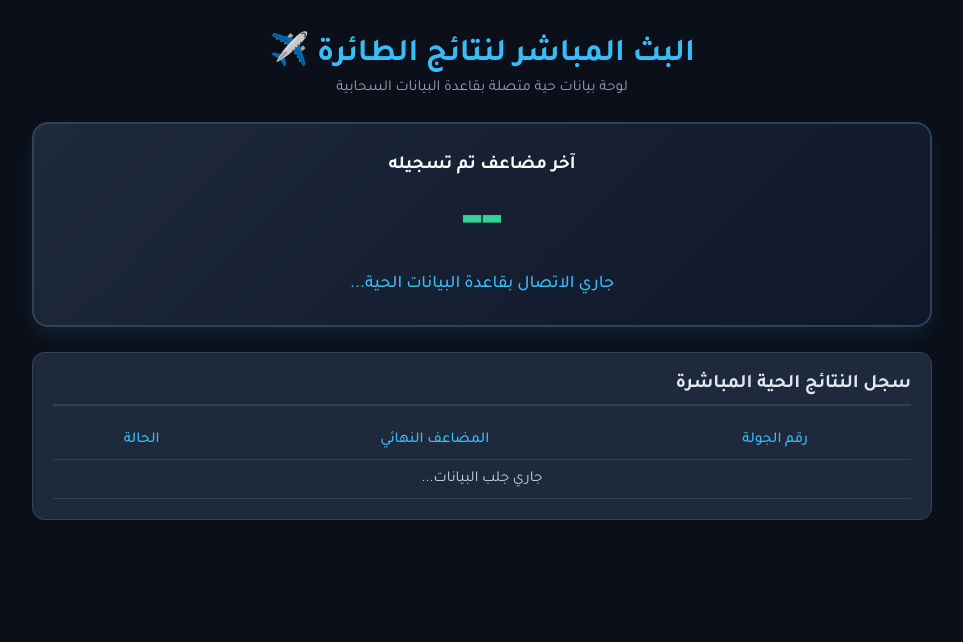
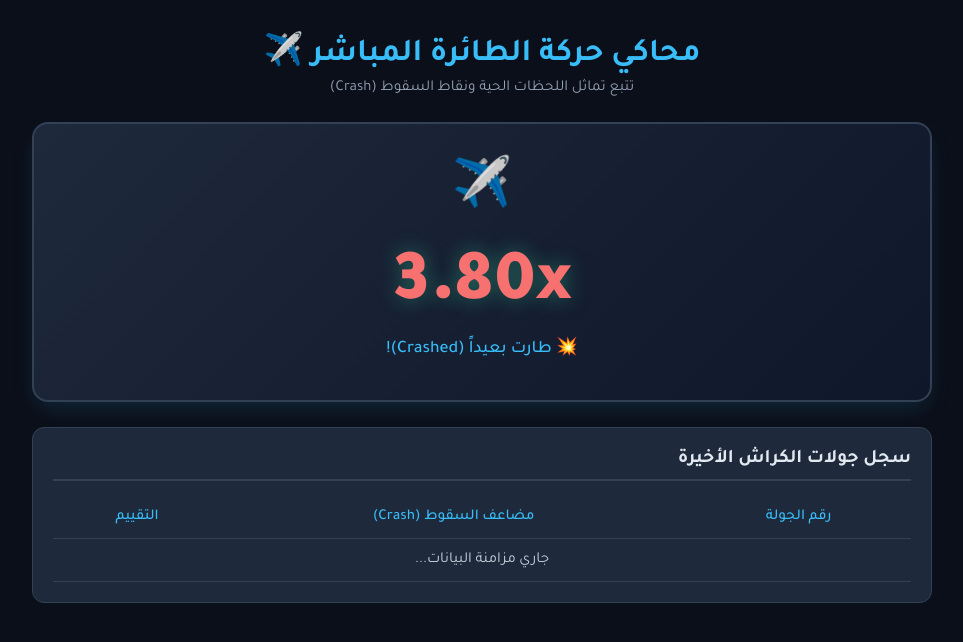
Before and after one commit to 3awd7or-ui/aviator-analytics-dashboard, a plain HTML site: page index.html in a window 1280 px wide. Shown: the whole page, without its empty margins (158-1121 px from the left). Drawn offline with Linux system fonts and the light colour scheme; no server answers.

Commit message:
Update index.html

```diff
--- a/index.html
+++ b/index.html
@@ -3,180 +3,137 @@
 <head>
     <meta charset="UTF-8">
     <meta name="viewport" content="width=device-width, initial-scale=1.0">
-    <title>البث المباشر لنتائج الطائرة - Crash Live</title>
+    <title>محاكي وتحليل Crash المباشر ✈️</title>
     <link href="https://fonts.googleapis.com/css2?family=Tajawal:wght@400;500;700;900&display=swap" rel="stylesheet">
-    <!-- استدعاء مكتبة Firebase للاتصال المباشر بقاعدة البيانات -->
     <script src="https://www.gstatic.com/firebasejs/8.10.1/firebase-app.js"></script>
     <script src="https://www.gstatic.com/firebasejs/8.10.1/firebase-database.js"></script>
     <style>
-        * {
-            margin: 0;
-            padding: 0;
-            box-sizing: border-box;
-            font-family: 'Tajawal', sans-serif;
-        }
-        body {
-            background-color: #0b0f19;
-            color: #f8fafc;
-            min-height: 100vh;
-            display: flex;
-            flex-direction: column;
-            align-items: center;
-            padding: 20px;
-        }
-        header {
-            text-align: center;
-            margin-bottom: 25px;
-            margin-top: 10px;
-        }
-        header h1 {
-            font-size: 2rem;
-            color: #38bdf8;
-            margin-bottom: 5px;
-        }
-        header p {
-            color: #94a3b8;
-            font-size: 0.95rem;
-        }
-        .container {
-            width: 100%;
-            max-width: 900px;
-        }
-        .live-screen {
+        * { margin: 0; padding: 0; box-sizing: border-box; font-family: 'Tajawal', sans-serif; }
+        body { background-color: #0b0f19; color: #f8fafc; min-height: 100vh; display: flex; flex-direction: column; align-items: center; padding: 20px; }
+        header { text-align: center; margin-bottom: 25px; margin-top: 10px; }
+        header h1 { font-size: 2rem; color: #38bdf8; margin-bottom: 5px; }
+        header p { color: #94a3b8; font-size: 0.95rem; }
+        .container { width: 100%; max-width: 900px; }
+
+        /* شاشة الطائرة الكلاسيكية */
+        .game-screen {
             background: linear-gradient(135deg, #1e293b, #0f172a);
             border-radius: 16px;
-            padding: 30px;
+            padding: 40px 20px;
             text-align: center;
             border: 2px solid #334155;
             box-shadow: 0 10px 25px -5px rgba(56, 189, 248, 0.15);
             margin-bottom: 25px;
+            position: relative;
         }
-        .multiplier-display {
-            font-size: 4rem;
-            font-weight: 900;
-            color: #34d399;
-            margin: 10px 0;
-        }
-        .flight-status {
-            font-size: 1.1rem;
-            color: #38bdf8;
-            font-weight: 500;
-        }
-        .table-container {
-            background: #1e293b;
-            border-radius: 12px;
-            padding: 20px;
-            border: 1px solid #334155;
-        }
-        .table-container h2 {
-            font-size: 1.2rem;
-            margin-bottom: 15px;
-            color: #e2e8f0;
-            border-bottom: 2px solid #334155;
-            padding-bottom: 8px;
-        }
-        table {
-            width: 100%;
-            border-collapse: collapse;
-            text-align: center;
-        }
-        th, td {
-            padding: 10px;
-            border-bottom: 1px solid #334155;
-            font-size: 0.95rem;
-        }
+        .plane-icon { font-size: 3rem; margin-bottom: 10px; display: inline-block; animation: bounce 2s infinite; }
+        @keyframes bounce { 0%, 100% { transform: translateY(0); } 50% { transform: translateY(-10px); } }
+
+        .multiplier-display { font-size: 4.5rem; font-weight: 900; color: #34d399; margin: 5px 0; text-shadow: 0 0 20px rgba(52, 211, 153, 0.4); }
+        .flight-status { font-size: 1.1rem; color: #38bdf8; font-weight: 500; }
+
+        .table-container { background: #1e293b; border-radius: 12px; padding: 20px; border: 1px solid #334155; }
+        .table-container h2 { font-size: 1.2rem; margin-bottom: 15px; color: #e2e8f0; border-bottom: 2px solid #334155; padding-bottom: 8px; }
+        table { width: 100%; border-collapse: collapse; text-align: center; }
+        th, td { padding: 12px; border-bottom: 1px solid #334155; font-size: 0.95rem; }
         th { color: #38bdf8; font-weight: 500; }
         td { color: #cbd5e1; }
-        .badge {
-            background: rgba(52, 211, 153, 0.15);
-            color: #34d399;
-            padding: 3px 8px;
-            border-radius: 20px;
-            font-weight: 700;
-        }
-        .badge.low {
-            background: rgba(248, 113, 113, 0.15);
-            color: #f87171;
-        }
+        .badge { background: rgba(52, 211, 153, 0.15); color: #34d399; padding: 4px 10px; border-radius: 20px; font-weight: 700; }
+        .badge.low { background: rgba(248, 113, 113, 0.15); color: #f87171; }
     </style>
 </head>
 <body>
 
     <header>
-        <h1>البث المباشر لنتائج الطائرة ✈️</h1>
-        <p>لوحة بيانات حية متصلة بقاعدة البيانات السحابية</p>
+        <h1>محاكي حركة الطائرة المباشر ✈️</h1>
+        <p>تتبع تماثل اللحظات الحية ونقاط السقوط (Crash)</p>
     </header>
 
     <div class="container">
-        <div class="live-screen">
-            <h3>آخر مضاعف تم تسجيله</h3>
-            <div class="multiplier-display" id="current-multiplier">--</div>
-            <div class="flight-status" id="connection-status">جاري الاتصال بقاعدة البيانات الحية...</div>
+        <!-- الشاشة الحية -->
+        <div class="game-screen">
+            <div class="plane-icon">✈️</div>
+            <div class="multiplier-display" id="live-multiplier">1.00x</div>
+            <div class="flight-status" id="flight-status-text">جاري انتظار الجولة القادمة...</div>
         </div>
 
+        <!-- الجدول -->
         <div class="table-container">
-            <h2>سجل النتائج الحية المباشرة</h2>
+            <h2>سجل جولات الكراش الأخيرة</h2>
             <table>
                 <thead>
                     <tr>
                         <th>رقم الجولة</th>
-                        <th>المضاعف النهائي</th>
-                        <th>الحالة</th>
+                        <th>مضاعف السقوط (Crash)</th>
+                        <th>التقييم</th>
                     </tr>
                 </thead>
                 <tbody id="realtime-results">
-                    <tr><td colspan="3">جاري جلب البيانات...</td></tr>
+                    <tr><td colspan="3">جاري مزامنة البيانات...</td></tr>
                 </tbody>
             </table>
         </div>
     </div>
 
     <script>
-        // إعدادات الاتصال بقاعدة بيانات Firebase الخاصة بك[cite: 3]
         const firebaseConfig = {
             databaseURL: "https://aviator-live-data-default-rtdb.firebaseio.com/"
         };
         firebase.initializeApp(firebaseConfig);
+        const dbRef = firebase.database().ref('game_results');
 
-        const dbRef = firebase.database().ref('game_results');
-        const statusEl = document.getElementById('connection-status');
-        const currentMultEl = document.getElementById('current-multiplier');
-        const tableBody = document.getElementById('realtime-results');
+        let currentVal = 1.00;
+        let isRunning = false;
 
-        // الاستماع المباشر للتحديثات الفورية في قاعدة البيانات
         dbRef.on('value', (snapshot) => {
             const data = snapshot.val();
             if (data) {
-                statusEl.innerText = "متصل بالبث المباشر بنجاح ✅";
+                let resultsArray = Object.values(data).reverse();
+
+                // تحديث الجدول
+                const tableBody = document.getElementById('realtime-results');
                 tableBody.innerHTML = "";
-
-                let resultsArray = Object.values(data).reverse(); // أحدث النتائج في الأعلى
-
-                if (resultsArray.length > 0) {
-                    currentMultEl.innerText = resultsArray[0].multiplier + 'x';
-                    if (parseFloat(resultsArray[0].multiplier) < 1.5) {
-                        currentMultEl.style.color = '#f87171';
-                    } else {
-                        currentMultEl.style.color = '#34d399';
-                    }
-                }
-
                 resultsArray.forEach(item => {
-                    let isLow = parseFloat(item.multiplier) < 1.5;
+                    let mult = parseFloat(item.multiplier);
+                    let isLow = mult < 1.5;
                     let tr = document.createElement('tr');
                     tr.innerHTML = `
                         <td>${item.round || '---'}</td>
-                        <td><span class="badge ${isLow ? 'low' : ''}">${item.multiplier}x</span></td>
-                        <td>${isLow ? 'منخفض' : 'مرتفع/جيد'}</td>
+                        <td><span class="badge ${isLow ? 'low' : ''}">${mult.toFixed(2)}x</span></td>
+                        <td>${isLow ? 'سقوط مبكر 💥' : 'مرتفع 🚀'}</td>
                     `;
                     tableBody.appendChild(tr);
                 });
-            } else {
-                statusEl.innerText = "لا توجد بيانات مسجلة في قاعدة البيانات حالياً.";
             }
-        }, (error) => {
-            statusEl.innerText = "فشل الاتصال بقاعدة البيانات ❌";
         });
+
+        // محاكاة بصرية لحركة صعود الطائرة في الواجهة بشكل مطابق للعبة الحقيقية
+        function simulateFlightAnimation() {
+            let targetCrash = (Math.random() * 3 + 1.1).toFixed(2);
+            currentVal = 1.00;
+            isRunning = true;
+
+            document.getElementById('flight-status-text').innerText = "الطائرة تحلق الآن... 🚀";
+            document.getElementById('live-multiplier').style.color = "#34d399";
+
+            let timer = setInterval(() => {
+                currentVal += 0.04 * currentVal; // حركة تصاعدية مشابهة للكراش
+                if (currentVal >= targetCrash) {
+                    clearInterval(timer);
+                    document.getElementById('live-multiplier').innerText = parseFloat(targetCrash).toFixed(2) + 'x';
+                    document.getElementById('live-multiplier').style.color = "#f87171";
+                    document.getElementById('flight-status-text').innerText = "💥 طارت بعيداً (Crashed)!";
+
+                    setTimeout(() => {
+                        simulateFlightAnimation();
+                    }, 4000); // استراحة بين الجولات
+                } else {
+                    document.getElementById('live-multiplier').innerText = currentVal.toFixed(2) + 'x';
+                }
+            }, 100);
+        }
+
+        setTimeout(simulateFlightAnimation, 1500);
     </script>
 </body>
 </html>
```
